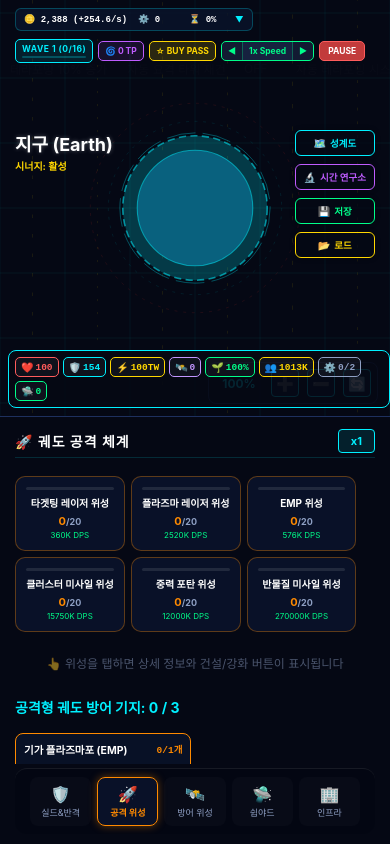
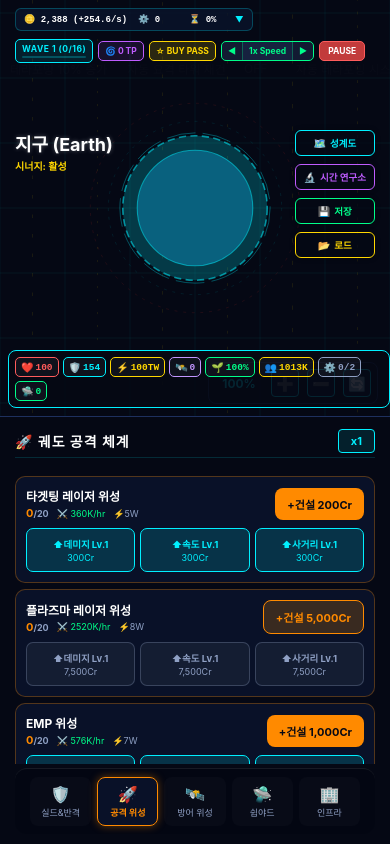
Before and after one commit to cowunclegit/defense_earth, a React Native app: screen /PlanetDetail in a window 390 px wide. Built offline with nearby package versions, Linux system fonts and the light colour scheme.

Commit message:
feat: replace AttackSatelliteTab with clean list-row UI (build + 3 upgrade buttons per row)

```diff
--- a/src/screens/PlanetDetailScreen.jsx
+++ b/src/screens/PlanetDetailScreen.jsx
@@ -934,7 +934,6 @@ function AttackSatelliteTab({ planetId, purchaseMultiplier }) {
   const upgradeSatellite = useGameStore(state => state.upgradeSatellite);
   const buildOrbitalStationDetail = useGameStore(state => state.buildOrbitalStationDetail);
   const saveGame = useGameStore(state => state.saveGame);
-  const [selectedType, setSelectedType] = React.useState(null);
 
   const planetState = planets[planetId];
   if (!planetState) return null;
@@ -954,8 +953,16 @@ function AttackSatelliteTab({ planetId, purchaseMultiplier }) {
 
   const attackTypes = Object.keys(SATELLITE_SPECS).filter(t => SATELLITE_SPECS[t].isWeapon);
 
-  const getDetail = (type) => {
-    if (!type) return null;
+  return (
+    <View>
+      {isPowerDischarged && (
+        <View style={{ marginBottom: 8, padding: 8, backgroundColor: 'rgba(255,59,48,0.12)', borderRadius: 8, borderWidth: 0.5, borderColor: '#ff3b30' }}>
+          <Text style={{ fontSize: 10, color: '#ff3b30', fontWeight: 'bold', textAlign: 'center' }}>⚠️ 전력 방전 — 모든 공격 위성 정지</Text>
+        </View>
+      )}
+
+      {/* ── 위성 리스트 ── */}
+      {attackTypes.map((type) => {
         const spec = SATELLITE_SPECS[type];
         const count = planetState.orbitalSatellitesList?.[type] || 0;
         const weaponLevels = satelliteLevels?.[type] || { damage: 1, speed: 1, range: 1 };
@@ -963,146 +970,90 @@ function AttackSatelliteTab({ planetId, purchaseMultiplier }) {
         const spdLvl = weaponLevels.speed || 1;
         const rngLvl = weaponLevels.range || 1;
         const scaledDmg = getScaledDmg(type, dmgLvl);
-    const scaledCd = getScaledCd(type, spdLvl).toFixed(1);
-    const scaledRange = getScaledRange(type, rngLvl);
-    const dph = (parseFloat(scaledCd) > 0) ? Math.round((scaledDmg / parseFloat(scaledCd)) * 3600) : 0;
+        const scaledCd = getScaledCd(type, spdLvl);
+        const dph = scaledCd > 0 ? Math.round((scaledDmg / scaledCd) * 3600) : 0;
         const isMax = count >= MAX_SATELLITES_PER_TYPE;
         const activeCount = activeSatsMap[planetId]?.[type] || 0;
-    const standbyCount = count - activeCount;
-    const isCardOffline = count > 0 && activeCount === 0;
+        const isOffline = count > 0 && activeCount === 0;
         const buildCost = getSatelliteCost(type, count);
         const canAffordBuild = credits >= buildCost && (maxEnergy - usedEnergy) >= spec.energy;
         const dmgUpgradeCost = getSatelliteUpgradeCost(type, 'damage', dmgLvl);
         const spdUpgradeCost = getSatelliteUpgradeCost(type, 'speed', spdLvl);
         const rngUpgradeCost = getSatelliteUpgradeCost(type, 'range', rngLvl);
-    let desc = `공격: ${scaledDmg} HP, 쿨다운: ${scaledCd}초, 사거리: ${scaledRange}`;
-    if (type === 'emp') desc = `고출력 EMP 펄스. 공격: ${scaledDmg} HP (2초 스턴), 사거리: ${scaledRange}`;
-    if (type === 'gravityBomb') desc = `공격력: ${scaledDmg} HP, 이동속도 -40% 디버프, 사거리: ${scaledRange}`;
-    return { spec, count, dmgLvl, spdLvl, rngLvl, dph, isMax, activeCount, standbyCount, isCardOffline, buildCost, canAffordBuild, dmgUpgradeCost, spdUpgradeCost, rngUpgradeCost, desc };
-  };
-
-  const detail = getDetail(selectedType);
 
         return (
-    <View>
-      {isPowerDischarged && (
-        <View style={{ marginBottom: 8, padding: 8, backgroundColor: 'rgba(255, 59, 48, 0.15)', borderRadius: 8, borderWidth: 0.5, borderColor: '#ff3b30' }}>
-          <Text style={{ fontSize: 10, color: '#ff3b30', fontWeight: 'bold', textAlign: 'center' }}>⚠️ 전력 방전: 모든 공격 위성 정지 — 전력 충전 필요</Text>
-        </View>
-      )}
-
-      {/* 콤팩트 선택 그리드 */}
-      <View style={{ flexDirection: 'row', flexWrap: 'wrap', gap: 6, marginBottom: 8 }}>
-        {attackTypes.map((type) => {
-          const spec = SATELLITE_SPECS[type];
-          const count = planetState.orbitalSatellitesList?.[type] || 0;
-          const weaponLevels = satelliteLevels?.[type] || { damage: 1, speed: 1, range: 1 };
-          const dmgLvl = weaponLevels.damage || 1;
-          const spdLvl = weaponLevels.speed || 1;
-          const scaledDmg = getScaledDmg(type, dmgLvl);
-          const scaledCd = getScaledCd(type, spdLvl);
-          const dph = scaledCd > 0 ? Math.round((scaledDmg / scaledCd) * 3600) : 0;
-          const activeCount = activeSatsMap[planetId]?.[type] || 0;
-          const isOffline = count > 0 && activeCount === 0;
-          const isSelected = selectedType === type;
-          const isMax = count >= MAX_SATELLITES_PER_TYPE;
-          return (
-            <TouchableOpacity
-              key={type}
-              onPress={() => setSelectedType(isSelected ? null : type)}
-              style={{ width: '30.5%', backgroundColor: isSelected ? 'rgba(255,138,0,0.18)' : 'rgba(10,20,45,0.8)', borderWidth: isSelected ? 2 : 1, borderColor: isSelected ? '#ff8a00' : (isOffline ? '#555' : 'rgba(255,138,0,0.35)'), borderRadius: 10, padding: 10, alignItems: 'center', opacity: isOffline ? 0.65 : 1 }}
-            >
-              <View style={{ width: '100%', height: 3, borderRadius: 2, backgroundColor: 'rgba(255,255,255,0.1)', marginBottom: 6 }}>
-                <View style={{ height: 3, borderRadius: 2, backgroundColor: isMax ? '#ffd700' : '#ff8a00', width: `${Math.min(100, (count / MAX_SATELLITES_PER_TYPE) * 100)}%` }} />
-              </View>
-              <Text style={{ color: '#fff', fontSize: 10, fontWeight: 'bold', textAlign: 'center', lineHeight: 14 }} numberOfLines={2}>{spec.name}</Text>
-              <Text style={{ color: isMax ? '#ffd700' : '#ff8a00', fontSize: 11, fontWeight: 'bold', marginTop: 4 }}>
+          <View key={type} style={{ marginBottom: 6, backgroundColor: 'rgba(10,20,45,0.8)', borderRadius: 10, borderWidth: 1, borderColor: isOffline ? 'rgba(143,160,196,0.3)' : 'rgba(255,138,0,0.3)', opacity: isOffline ? 0.7 : 1, padding: 10 }}>
+            {/* 행 1: 이름 + 보유량 + 건설 버튼 */}
+            <View style={{ flexDirection: 'row', alignItems: 'center' }}>
+              {/* 왼쪽: 이름 & 보유/DPS */}
+              <View style={{ flex: 1 }}>
+                <Text style={{ color: '#fff', fontSize: 12, fontWeight: 'bold' }} numberOfLines={1}>{spec.name}</Text>
+                <View style={{ flexDirection: 'row', alignItems: 'center', gap: 8, marginTop: 2 }}>
+                  <Text style={{ color: isMax ? '#ffd700' : '#ff8a00', fontSize: 11, fontWeight: 'bold' }}>
                     {count}<Text style={{ color: '#8fa0c4', fontSize: 9 }}>/{MAX_SATELLITES_PER_TYPE}</Text>
                   </Text>
-              {dph > 0 && <Text style={{ color: '#00ff8a', fontSize: 8, marginTop: 2 }}>{(dph / 1000).toFixed(0)}K DPS</Text>}
-              {isSelected && <View style={{ width: 0, height: 0, borderLeftWidth: 5, borderRightWidth: 5, borderTopWidth: 6, borderLeftColor: 'transparent', borderRightColor: 'transparent', borderTopColor: '#ff8a00', marginTop: 4 }} />}
-            </TouchableOpacity>
-          );
-        })}
-      </View>
-
-      {/* 하단 상세 패널 */}
-      {detail ? (
-        <View style={{ backgroundColor: 'rgba(10,20,45,0.95)', borderWidth: 1.5, borderColor: '#ff8a00', borderRadius: 14, padding: 14, marginBottom: 10 }}>
-          <View style={{ flexDirection: 'row', justifyContent: 'space-between', alignItems: 'center', marginBottom: 8 }}>
-            <Text style={{ color: '#ff8a00', fontSize: 14, fontWeight: 'bold' }}>{detail.spec.name}</Text>
-            <View style={{ flexDirection: 'row', alignItems: 'center', gap: 8 }}>
-              <Text style={{ color: detail.isCardOffline ? '#8fa0c4' : '#fff', fontSize: 13, fontWeight: 'bold' }}>
-                {detail.count}/{MAX_SATELLITES_PER_TYPE}
-                {detail.standbyCount > 0 && <Text style={{ color: '#8fa0c4', fontSize: 10 }}> (대기 {detail.standbyCount})</Text>}
-              </Text>
-              <TouchableOpacity onPress={() => setSelectedType(null)} style={{ paddingHorizontal: 8, paddingVertical: 4, backgroundColor: 'rgba(255,255,255,0.1)', borderRadius: 6 }}>
-                <Text style={{ color: '#8fa0c4', fontSize: 12 }}>✕</Text>
-              </TouchableOpacity>
-            </View>
-          </View>
-          <Text style={{ color: '#8fa0c4', fontSize: 11, lineHeight: 16, marginBottom: 4 }}>{detail.desc} | 전력: {detail.spec.energy}W</Text>
-          <Text style={{ color: '#00ff8a', fontSize: 11, fontWeight: 'bold', marginBottom: 12 }}>⚔️ 시간당 공격량: {detail.dph.toLocaleString()} HP/시간</Text>
-
-          {detail.isMax ? (
-            <View style={{ backgroundColor: 'rgba(255,215,0,0.1)', borderWidth: 1, borderColor: '#ffd700', borderRadius: 8, paddingVertical: 14, alignItems: 'center', marginBottom: 12 }}>
-              <Text style={{ color: '#ffd700', fontSize: 13, fontWeight: 'bold' }}>✦ 최대 보유 달성</Text>
+                  {dph > 0 && <Text style={{ color: '#00ff8a', fontSize: 9 }}>⚔️ {(dph/1000).toFixed(0)}K/hr</Text>}
+                  {spec.energy > 0 && <Text style={{ color: '#8fa0c4', fontSize: 9 }}>⚡{spec.energy}W</Text>}
+                </View>
+              </View>
+
+              {/* 오른쪽: 건설 버튼 */}
+              {isMax ? (
+                <View style={{ paddingHorizontal: 10, paddingVertical: 7, backgroundColor: 'rgba(255,215,0,0.1)', borderRadius: 7, borderWidth: 1, borderColor: '#ffd700' }}>
+                  <Text style={{ color: '#ffd700', fontSize: 10, fontWeight: 'bold' }}>MAX</Text>
                 </View>
               ) : (
                 <TouchableOpacity
-              style={{ backgroundColor: detail.canAffordBuild ? '#ff8a00' : 'rgba(255,138,0,0.2)', borderRadius: 10, paddingVertical: 14, alignItems: 'center', marginBottom: 12, borderWidth: detail.canAffordBuild ? 0 : 1, borderColor: '#ff8a00' }}
+                  style={{ paddingHorizontal: 12, paddingVertical: 8, backgroundColor: canAffordBuild ? '#ff8a00' : 'rgba(255,138,0,0.2)', borderRadius: 8, borderWidth: canAffordBuild ? 0 : 1, borderColor: '#ff8a00' }}
                   onPress={() => {
-                let successCount = 0;
+                    let ok = 0;
                     for (let i = 0; i < purchaseMultiplier; i++) {
-                  const success = buildOrbitalSatelliteDetail(planetId, selectedType);
-                  if (success) successCount++;
+                      if (buildOrbitalSatelliteDetail(planetId, type)) ok++;
                       else break;
                     }
-                if (successCount > 0) setTimeout(() => saveGame(), 100);
+                    if (ok > 0) setTimeout(() => saveGame(), 100);
                     else {
                       const st = useGameStore.getState();
-                  if (detail.count >= MAX_SATELLITES_PER_TYPE) Alert.alert('건설 실패', `한도(${MAX_SATELLITES_PER_TYPE}개)에 도달했습니다.`);
-                  else if (st.credits < detail.buildCost) Alert.alert('건설 실패', '크레딧이 부족합니다.');
-                  else if ((st.maxEnergy - st.usedEnergy) < detail.spec.energy) Alert.alert('건설 실패', '전력 공급 한도 부족.');
-                  else Alert.alert('건설 실패', '자원이 부족합니다.');
+                      if (count >= MAX_SATELLITES_PER_TYPE) Alert.alert('건설 실패', `한도(${MAX_SATELLITES_PER_TYPE}개) 초과`);
+                      else if (st.credits < buildCost) Alert.alert('건설 실패', '크레딧 부족');
+                      else Alert.alert('건설 실패', '전력 또는 자원 부족');
                     }
                   }}
                 >
-              <Text style={{ color: detail.canAffordBuild ? '#050814' : '#ff8a00', fontSize: 14, fontWeight: 'bold' }}>
-                🚀 건설 — {detail.buildCost.toLocaleString()} Cr{purchaseMultiplier > 1 ? ` ×${purchaseMultiplier}` : ''}
+                  <Text style={{ color: canAffordBuild ? '#050814' : '#ff8a00', fontSize: 11, fontWeight: 'bold' }}>
+                    +건설 {buildCost.toLocaleString()}Cr{purchaseMultiplier > 1 ? `×${purchaseMultiplier}` : ''}
                   </Text>
                 </TouchableOpacity>
               )}
-
-          <Text style={{ color: '#fff', fontSize: 11, fontWeight: 'bold', marginBottom: 8 }}>⚡ 능력치 강화</Text>
+            </View>
+
+            {/* 행 2: 강화 버튼 3개 */}
+            <View style={{ flexDirection: 'row', gap: 5, marginTop: 8 }}>
               {[
-            { label: '데미지', stat: 'damage', lvl: detail.dmgLvl, cost: detail.dmgUpgradeCost },
-            { label: '공격속도', stat: 'speed', lvl: detail.spdLvl, cost: detail.spdUpgradeCost },
-            { label: '사거리', stat: 'range', lvl: detail.rngLvl, cost: detail.rngUpgradeCost },
-          ].map(({ label, stat, lvl, cost }) => (
-            <View key={stat} style={{ flexDirection: 'row', alignItems: 'center', marginBottom: 8 }}>
-              <View style={{ flex: 1 }}>
-                <Text style={{ color: '#fff', fontSize: 11, fontWeight: '600' }}>{label}</Text>
-                <Text style={{ color: '#00f0ff', fontSize: 10 }}>Lv.{lvl}</Text>
-              </View>
-              <TouchableOpacity
-                style={{ backgroundColor: credits >= cost ? '#00f0ff' : 'rgba(0,240,255,0.15)', paddingHorizontal: 16, paddingVertical: 10, borderRadius: 8, borderWidth: credits >= cost ? 0 : 1, borderColor: '#00f0ff', minWidth: 130, alignItems: 'center' }}
+                { label: '⬆데미지', stat: 'damage', lvl: dmgLvl, cost: dmgUpgradeCost },
+                { label: '⬆속도', stat: 'speed', lvl: spdLvl, cost: spdUpgradeCost },
+                { label: '⬆사거리', stat: 'range', lvl: rngLvl, cost: rngUpgradeCost },
+              ].map(({ label, stat, lvl, cost }) => {
+                const canAfford = credits >= cost;
+                return (
+                  <TouchableOpacity
+                    key={stat}
+                    style={{ flex: 1, paddingVertical: 8, backgroundColor: canAfford ? 'rgba(0,240,255,0.15)' : 'rgba(255,255,255,0.05)', borderRadius: 7, borderWidth: 1, borderColor: canAfford ? '#00f0ff' : 'rgba(143,160,196,0.3)', alignItems: 'center' }}
                     onPress={() => {
-                  const success = upgradeSatellite(selectedType, stat);
+                      const success = upgradeSatellite(type, stat);
                       if (success) setTimeout(() => saveGame(), 100);
-                  else Alert.alert('업그레이드 실패', '크레딧이 부족합니다.');
+                      else Alert.alert('강화 실패', '크레딧 부족');
                     }}
                   >
-                <Text style={{ color: credits >= cost ? '#050814' : '#00f0ff', fontSize: 12, fontWeight: 'bold' }}>강화 {cost.toLocaleString()} Cr</Text>
-              </TouchableOpacity>
-            </View>
-          ))}
-        </View>
-      ) : (
-        <View style={{ padding: 14, alignItems: 'center', opacity: 0.5, marginBottom: 4 }}>
-          <Text style={{ color: '#8fa0c4', fontSize: 12 }}>👆 위성을 탭하면 상세 정보와 건설/강화 버튼이 표시됩니다</Text>
-        </View>
-      )}
+                    <Text style={{ color: canAfford ? '#00f0ff' : '#8fa0c4', fontSize: 9.5, fontWeight: 'bold' }}>{label} Lv.{lvl}</Text>
+                    <Text style={{ color: canAfford ? '#00f0ff' : '#8fa0c4', fontSize: 9, marginTop: 1 }}>{cost.toLocaleString()}Cr</Text>
+                  </TouchableOpacity>
+                );
+              })}
+            </View>
+          </View>
+        );
+      })}
 
       {/* 공격형 궤도 방어 기지 */}
       <Text style={[styles.subTitleText, { marginTop: 8 }]}>공격형 궤도 방어 기지: {planetState.orbitalStations} / 3</Text>
@@ -1118,7 +1069,7 @@ function AttackSatelliteTab({ planetId, purchaseMultiplier }) {
                 <Text style={styles.gridCardName}>{spec.name}</Text>
                 <Text style={[styles.gridCardCount, { color: '#ff8a00' }]}>{count}/1개</Text>
               </View>
-              <Text style={styles.gridCardDesc}>발사 시 광역 마비 5초 + 500 HP 피해 (20초 재장전) | 전력: {spec.energy}W</Text>
+              <Text style={styles.gridCardDesc}>발사 시 광역 마비 5초 + 500 HP (20초 재장전) | 전력: {spec.energy}W</Text>
               {count > 0 ? (
                 <View style={[styles.gridCompleteBadgeMini, { borderColor: '#ff8a00' }]}>
                   <Text style={[styles.gridCompleteTextMini, { color: '#ff8a00' }]}>가동 중</Text>
@@ -1131,7 +1082,7 @@ function AttackSatelliteTab({ planetId, purchaseMultiplier }) {
                   onPress={() => {
                     const success = buildOrbitalStationDetail(planetId, type);
                     if (success) setTimeout(() => saveGame(), 100);
-                    else Alert.alert('건설 실패', '크레딧, 나노코어, 또는 발전소 전력 공급 한도가 부족합니다.');
+                    else Alert.alert('건설 실패', '크레딧, 나노코어, 또는 전력 부족');
                   }}
                 >
                   <Text style={[styles.gridBuildBtnText, { color: '#050814' }]}>건설 ({spec.cost} Cr, {spec.nanocores} Nano)</Text>
@@ -1144,7 +1095,6 @@ function AttackSatelliteTab({ planetId, purchaseMultiplier }) {
     </View>
   );
 }
-
 // ==========================================
 // Subcomponent: DefenseSatelliteTab
 // ==========================================
```
Lines whose indentation alone changed are shown as unchanged.
